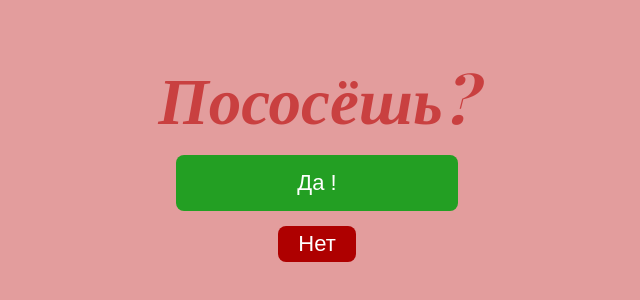
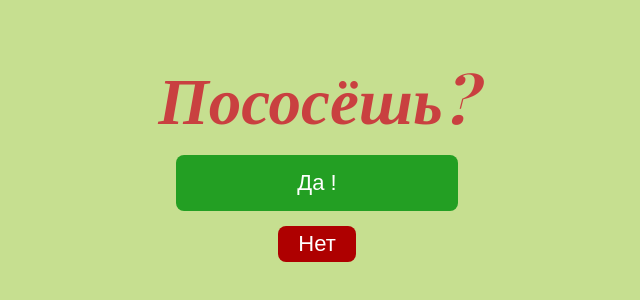
Before and after one commit to zenafey/valentine, a React (Vite) app: page / in a window 1280 px wide. Shown: the part 242-542 px from the top of the page, without its empty margins (323-963 px from the left). Built offline with nearby package versions, Linux system fonts and the light colour scheme; a web font is replaced by a local one.

Commit message:
Update index.css

```diff
--- a/src/index.css
+++ b/src/index.css
@@ -8,7 +8,7 @@
 }
 
 body {
-    background: #c9404082;
+    background: #C6DF90;
 }
 
 .main {
```
